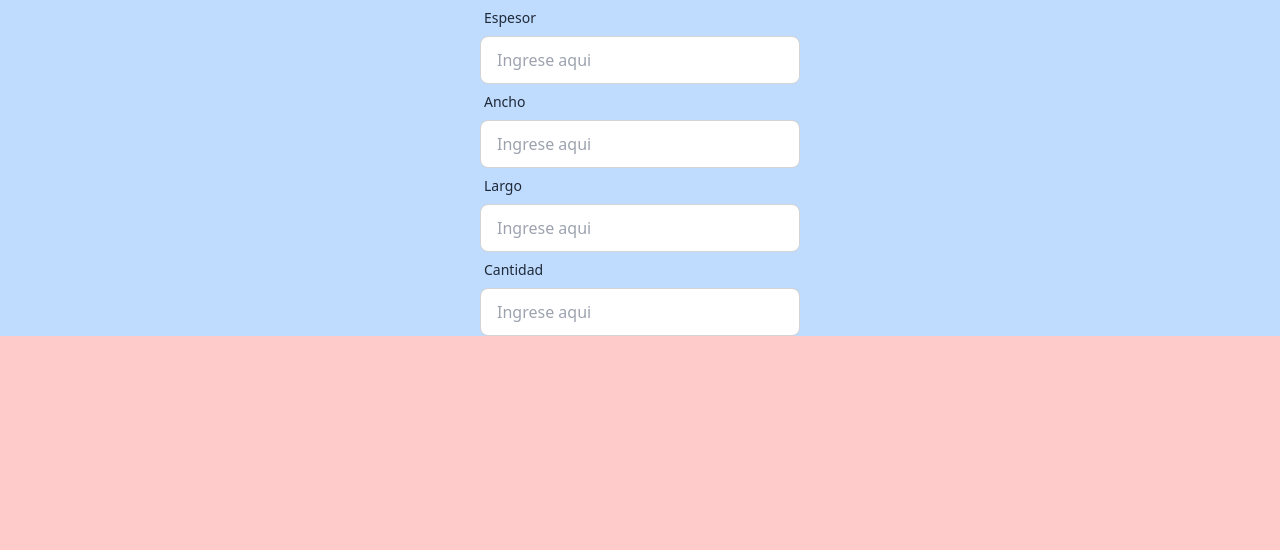
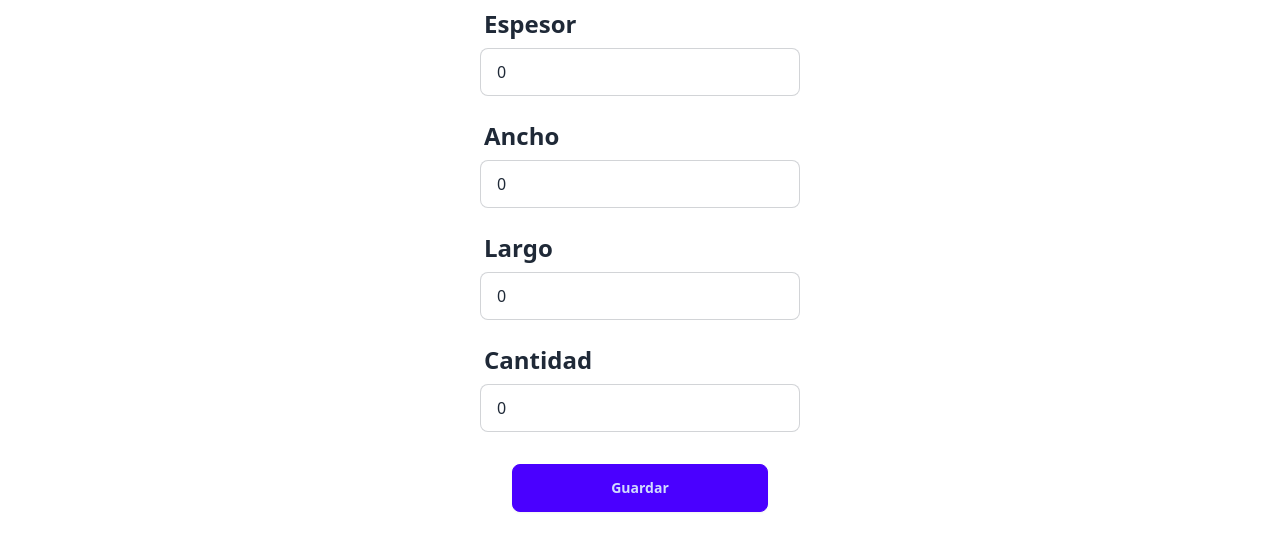
Before and after one commit to mdoval/timbersoft-final, a Next.js app: page /mobile/cargapaquetes/cargar in a window 1280 px wide. Shown: the top 550 px of the page. Built offline with nearby package versions, Linux system fonts and the light colour scheme.

Commit message:
AddPaquete

```diff
--- /dev/null
+++ b/app/api/paquetes/add/route.tsx
@@ -0,0 +1,21 @@
+import prisma from "@/db/prisma";
+import { NextRequest, NextResponse } from "next/server";
+import { getServerSession } from "next-auth";
+import { authOptions } from "@/utils/authOptions";
+import { getAserraderoId } from "@/utils/getAserraderoId";
+import { getSession } from "next-auth/react";
+
+export async function POST(req: NextRequest ) {
+    const session = await getServerSession(authOptions);
+    const userEmail = session?.user?.email
+    const aserraderoId = await getAserraderoId(userEmail)
+
+    try {
+        const data = await req.json()
+        Object.assign(data, {aserraderoId: aserraderoId})
+        const proveedor = await prisma.proveedor.create(({data: data}))
+        return NextResponse.json(proveedor)
+    } catch (error) {
+        console.log(error)
+    }
+}
--- a/app/components/Forms/PaqueteFormMobile.tsx
+++ b/app/components/Forms/PaqueteFormMobile.tsx
@@ -1,17 +1,70 @@
 "use client";
 
-import React from "react";
+import { IPaquete } from "@/types/tipos";
+import React, { ChangeEvent, MouseEvent, useRef, useState } from "react";
 
 const PaqueteFormMobile = () => {
+  const [paquete, setPaquete] = useState<IPaquete>({
+    espesor: 0,
+    largo: 0,
+    ancho: 0,
+    cantidad: 0,
+  });
+  const inputEspesorRef = useRef<HTMLInputElement>(null);
+  const inputAnchoRef = useRef<HTMLInputElement>(null);
+  const inputLargoRef = useRef<HTMLInputElement>(null);
+  const inputCantidadRef = useRef<HTMLInputElement>(null);
+
+  const handleClickEspesor = () => {
+    if (inputEspesorRef.current) { inputEspesorRef.current.select();}
+  };
+
+  const handleClickAncho = () => {
+    if (inputAnchoRef.current) { inputAnchoRef.current.select();}
+  };
+
+  const handleClickLargo = () => {
+    if (inputLargoRef.current) { inputLargoRef.current.select();}
+  };
+
+  const handleClickCantidad = () => {
+    if (inputCantidadRef.current) { inputCantidadRef.current.select();}
+  };
+
+
+  const handleChange = (e: ChangeEvent<HTMLInputElement>) => {
+    const propertyName = e.target.name;
+    const value = e.target.value;
+
+    if (!isNaN(parseFloat(value)) && isFinite(parseInt(value, 10))) {
+      // Actualiza el paquete con la nueva propiedad y valor
+      setPaquete((prevPaquete) => ({
+        ...prevPaquete,
+        [propertyName]: parseInt(value, 10), // Parsea el valor como entero (base 10)
+      }));
+    } else {
+      console.log("El valor no es un número válido");
+    }
+  };
+
+  const handleCargarPaquete = async () => {
+
+  }
+
   return (
-    <div className="w-full flex flex-col items-center bg-blue-200">
+    <div className="w-full flex flex-col items-center space-y-4">
       <label className="form-control w-full max-w-xs">
         <div className="label">
-          <span className="label-text">Espesor</span>
+          <span className="label-text text-2xl font-bold">Espesor</span>
         </div>
         <input
+          inputMode="tel"
           type="number"
-          inputMode="tel"
+          name="espesor"
+          value={paquete?.espesor}
+          onChange={handleChange}
+          ref={inputEspesorRef}
+          onClick={handleClickEspesor}
           placeholder="Ingrese aqui"
           className="input input-bordered w-full max-w-xs"
         />
@@ -19,11 +72,16 @@ const PaqueteFormMobile = () => {
 
       <label className="form-control w-full max-w-xs">
         <div className="label">
-          <span className="label-text">Ancho</span>
+          <span className="label-text text-2xl font-bold">Ancho</span>
         </div>
         <input
-          inputMode="numeric"
+          inputMode="tel"
           type="number"
+          name="ancho"
+          value={paquete?.ancho}
+          onChange={handleChange}
+          ref={inputAnchoRef}
+          onClick={handleClickAncho}
           placeholder="Ingrese aqui"
           className="input input-bordered w-full max-w-xs"
         />
@@ -31,10 +89,16 @@ const PaqueteFormMobile = () => {
 
       <label className="form-control w-full max-w-xs">
         <div className="label">
-          <span className="label-text">Largo</span>
+          <span className="label-text text-2xl font-bold">Largo</span>
         </div>
         <input
+          inputMode="tel"
           type="number"
+          name="largo"
+          value={paquete?.largo}
+          onChange={handleChange}
+          ref={inputLargoRef}
+          onClick={handleClickLargo}
           placeholder="Ingrese aqui"
           className="input input-bordered w-full max-w-xs"
         />
@@ -42,14 +106,24 @@ const PaqueteFormMobile = () => {
 
       <label className="form-control w-full max-w-xs">
         <div className="label">
-          <span className="label-text">Cantidad</span>
+          <span className="label-text text-2xl font-bold">Cantidad</span>
         </div>
         <input
+          inputMode="tel"
           type="number"
+          name="cantidad"
+          value={paquete?.cantidad}
+          onChange={handleChange}
+          ref={inputCantidadRef}
+          onClick={handleClickCantidad}
           placeholder="Ingrese aqui"
           className="input input-bordered w-full max-w-xs"
         />
       </label>
+
+      <div>
+        <button className="btn btn-wide btn-primary m-4">Guardar</button>
+      </div>
     </div>
   );
 };
--- a/app/mobile/cargapaquetes/cargar/page.tsx
+++ b/app/mobile/cargapaquetes/cargar/page.tsx
@@ -3,7 +3,7 @@ import React from "react";
 
 const CargaPaqueteLogueado = () => {
   return (
-    <div className="w-full h-full bg-red-200">
+    <div className="w-full h-full">
       <PaqueteFormMobile />
     </div>
   );
--- a/app/dashboard/rollos/page.js
+++ b/utils/getAserraderoIdTs.ts
@@ -1,11 +1,7 @@
-import DataTable from "@/app/components/DataTable";
-
-export default async function RollosPage() {
-
-  return (
-    <div className="bg-white w-full h-5/6 shadow-lg p-4 rounded-lg overflow-auto">
-      <h1>Tabla de Rollos</h1>
-      <hr>Rollos</hr>
-    </div>
-  );
+export const getAserraderoIdTs = async (email: string) => {
+    const url = `${process.env.siteUrl}/api/users/${email}`
+    //console.log(url)
+    const data = await fetch(url)
+    const res = await data.json()
+    return res.user?.aserraderoId
 }
```
Also changed, not shown: types/tipos.ts (+12 -0 lines).
